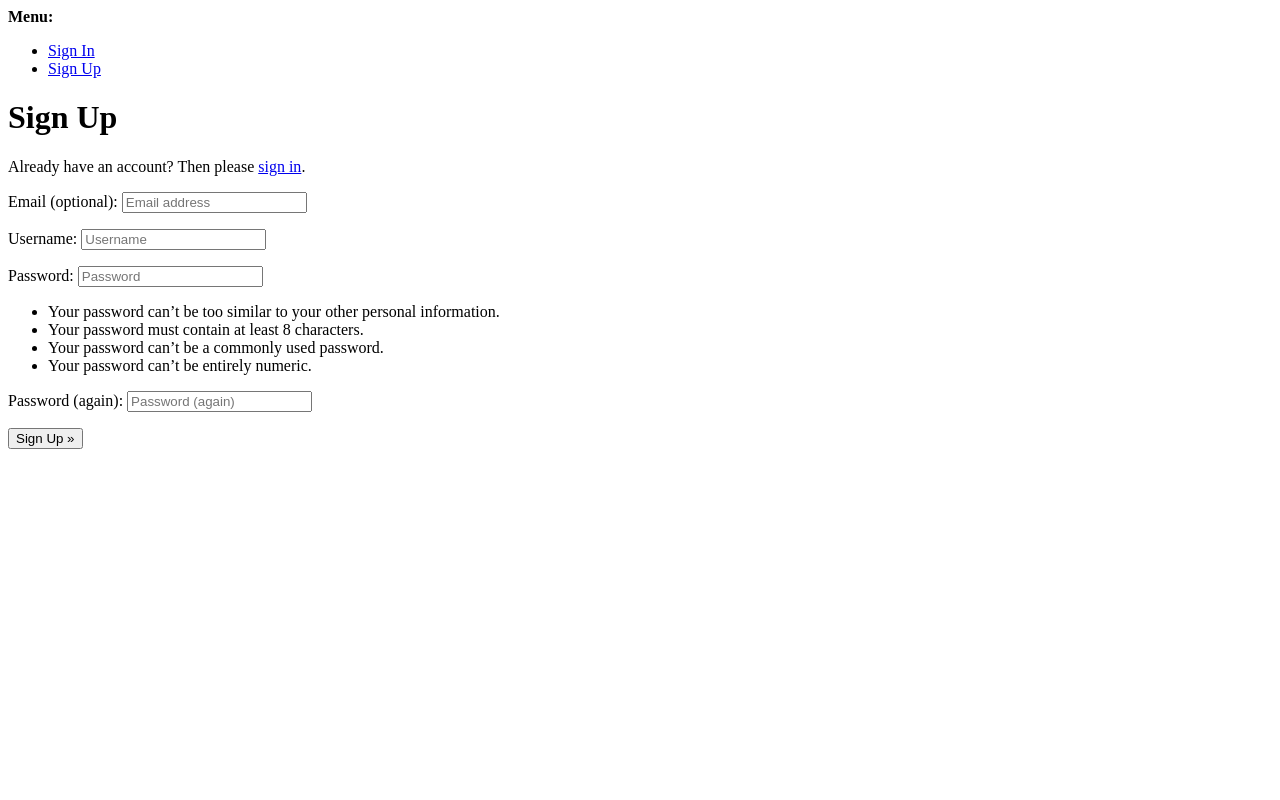
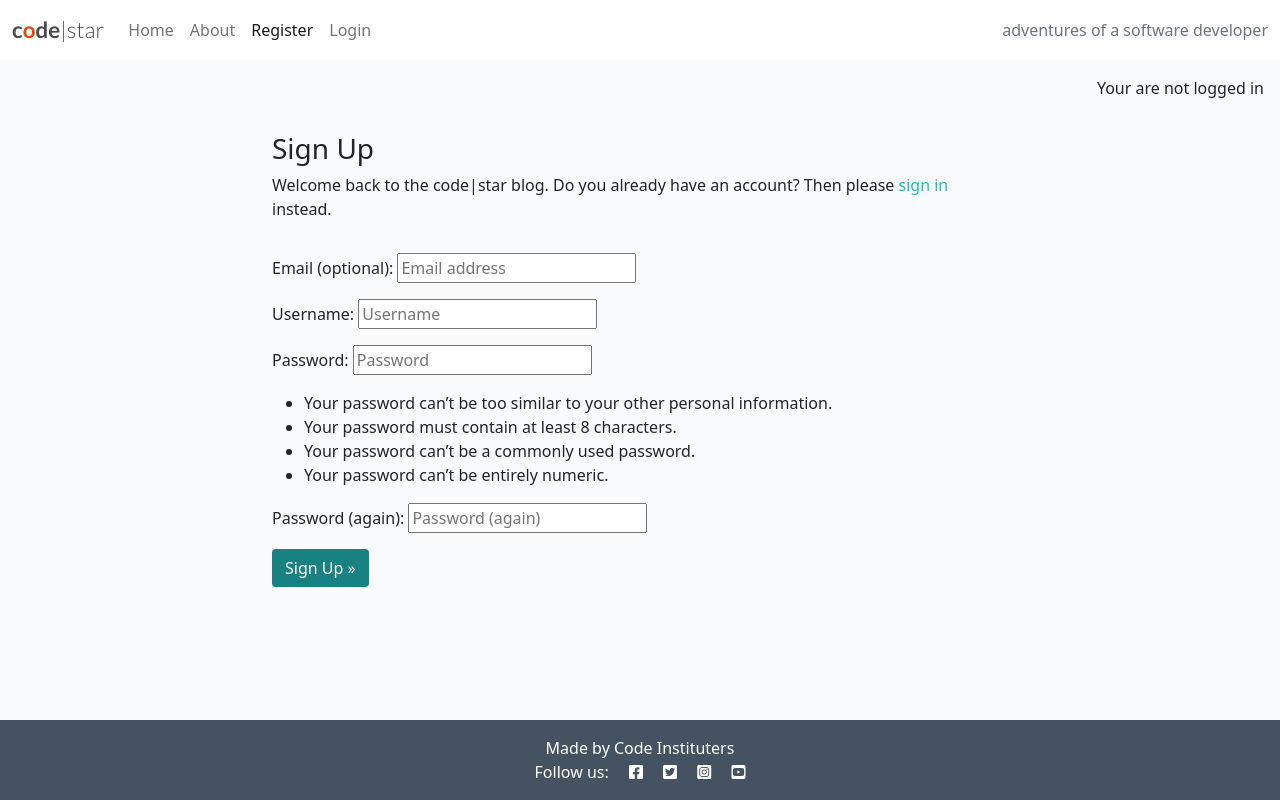
Before and after one commit to vega-2135/django-blog, a Django app: page /accounts/signup/ in a window 1280 px wide. Run offline with Django 4.2, Linux system fonts and the light colour scheme.

Commit message:
Add style to signup page
Signed-off-by: Carolina Romero Carrasco <mcarolinarc28@gmail.com>

```diff
--- a/codestar/settings.py
+++ b/codestar/settings.py
@@ -29,7 +29,7 @@ TEMPLATES_DIR = os.path.join(BASE_DIR, 'templates')
 SECRET_KEY = os.environ.get("SECRET_KEY")
 
 # SECURITY WARNING: don't run with debug turned on in production!
-DEBUG = False
+DEBUG = True
 
 ALLOWED_HOSTS = ['http://0.0.0.0:8000/', '.herokuapp.com', '127.0.0.1']
 
--- a/templates/account/login.html
+++ b/templates/account/login.html
@@ -20,7 +20,7 @@
     </div>
     <div class="row">
         <div class="col-md-8 mt-3 offset-md-2">
-            <form class="login" method="POST" action="{% url 'account_login' %}">
+            <form class="signup" method="POST" action="{% url 'account_signup' %}">
                 {% csrf_token %}
                 {{ form.as_p }}
                 {% if redirect_field_value %}
--- a/templates/account/signup.html
+++ b/templates/account/signup.html
@@ -1,21 +1,33 @@
-{% extends "account/base.html" %}
+{% extends "base.html" %}
 
 {% load i18n %}
 
 {% block head_title %}{% trans "Signup" %}{% endblock head_title %}
 
 {% block content %}
-<h1>{% trans "Sign Up" %}</h1>
 
-<p>{% blocktrans %}Already have an account? Then please <a href="{{ login_url }}">sign in</a>.{% endblocktrans %}</p>
+<div class="container">
+    <div class="row">
+        <div class="col-md-8 mt-3 offset-md-2">
+            <h3>{% trans "Sign Up" %}</h3>
 
-<form class="signup" id="signup_form" method="post" action="{% url 'account_signup' %}">
-  {% csrf_token %}
-  {{ form.as_p }}
-  {% if redirect_field_value %}
-  <input type="hidden" name="{{ redirect_field_name }}" value="{{ redirect_field_value }}" />
-  {% endif %}
-  <button type="submit">{% trans "Sign Up" %} &raquo;</button>
-</form>
+            <p>{% blocktrans %}Welcome back to the code|star blog. Do you already have an account? Then please
+              <a class="link" href="{{ login_url }}">sign in</a> instead.{% endblocktrans %}
+            </p>
+          </div>
+    </div>
 
+    <div class="row">
+        <div class="col-md-8 mt-3 offset-md-2">
+            <form class="signup" method="POST" action="{% url 'account_login' %}">
+              {% csrf_token %}
+              {{ form.as_p }}
+              {% if redirect_field_value %}
+              <input type="hidden" name="{{ redirect_field_name }}" value="{{ redirect_field_value }}" />
+              {% endif %}
+              <button class="btn btn-signup right" type="submit">{% trans "Sign Up" %} &raquo;</button>
+            </form>
+        </div>
+    </div>
+</div>
 {% endblock content %}
--- a/templates/base.html
+++ b/templates/base.html
@@ -76,6 +76,12 @@
 
     <main class="flex-shrink-0 main-bg">
 
+        {% if user.is_authenticated %}
+        <p class="text-end m-3">You are logged in as {{ user }}</p>
+        {% else %}
+        <p class="text-end m-3">Your are not logged in</p>
+        {% endif %}
+
         {% block content %}
         <!-- Content Goes here -->
         {% endblock content %}
```
